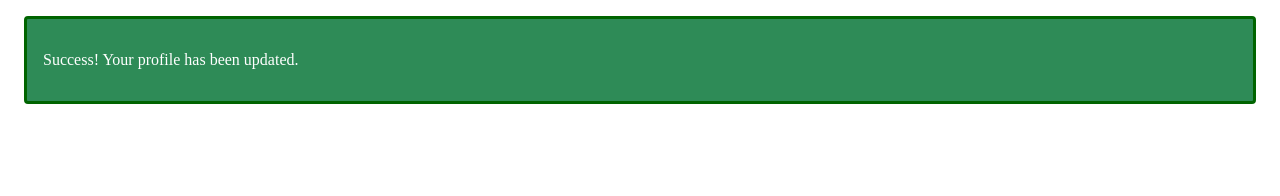
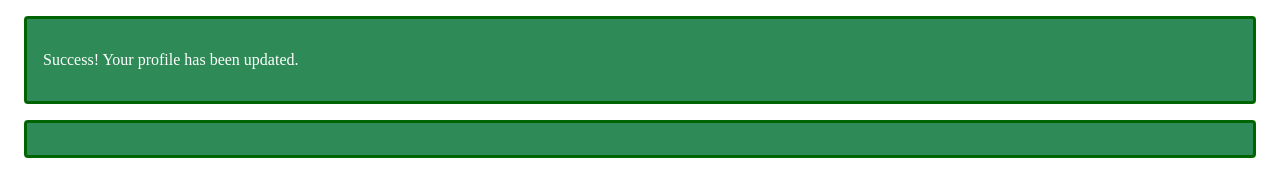
Before and after one commit to saileshkasaju/csstechniques, a plain HTML site: page index.html in a window 1280 px wide. Drawn offline with Linux system fonts and the light colour scheme.

Commit message:
Update index.html
added empty div with class Alert

```diff
--- a/index.html
+++ b/index.html
@@ -8,5 +8,6 @@
   <div class="Alert">
     <p>Success! Your profile has been updated.</p>
   </div>
-</body>
+  <div class="Alert"></div>
+  </body>
 </html>
```
